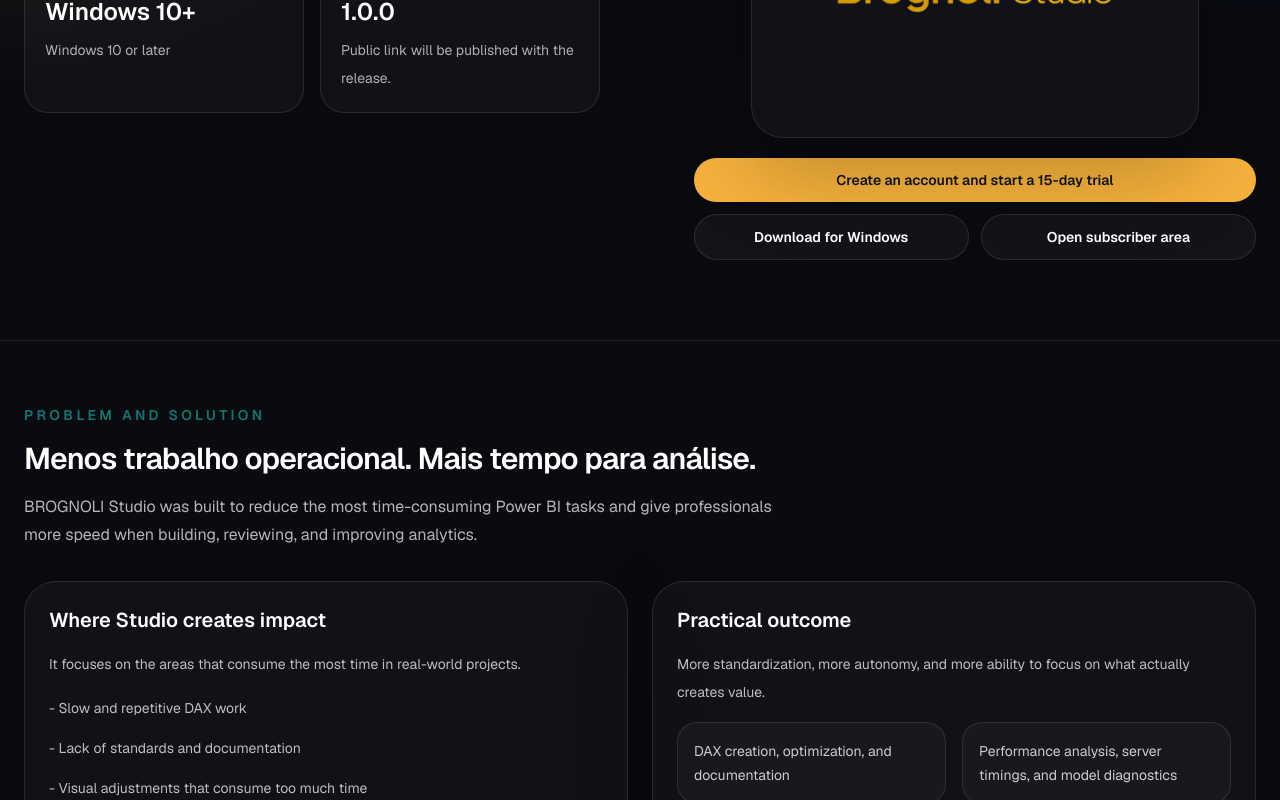
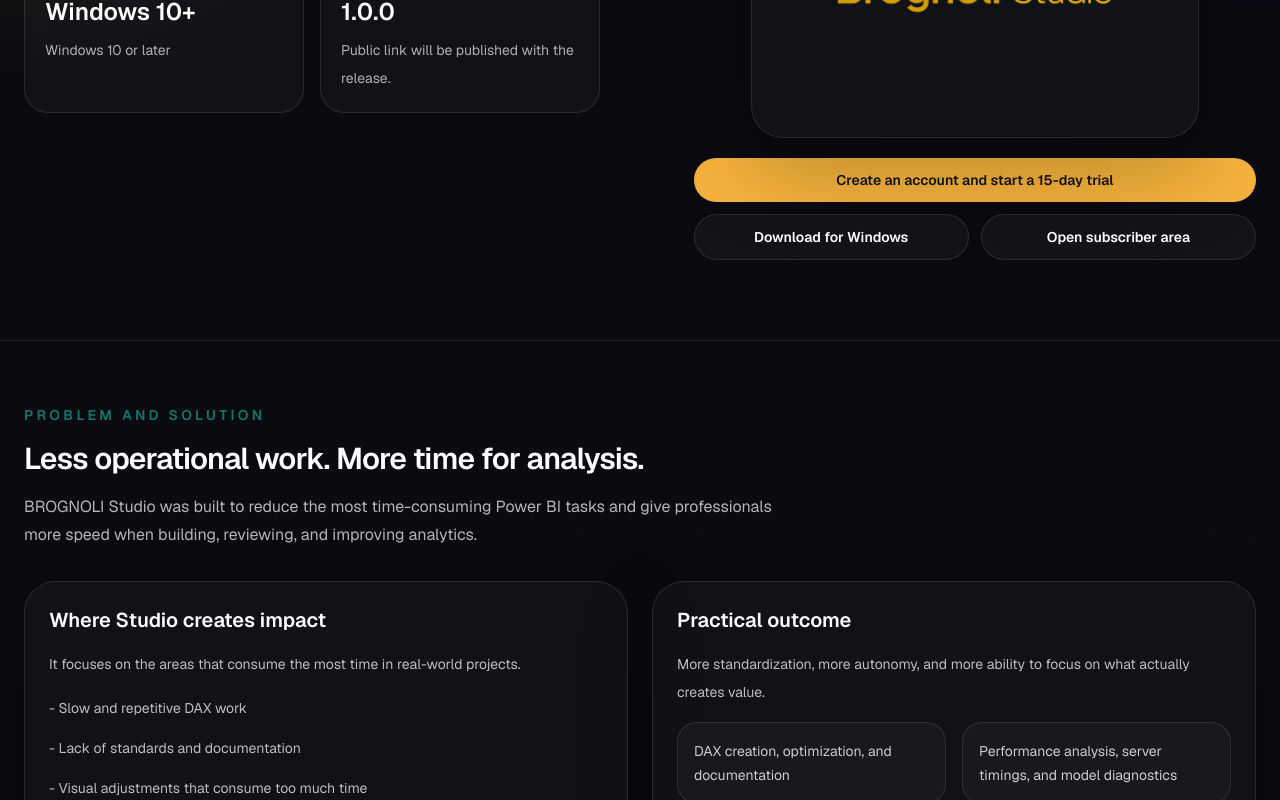
Before and after one commit to renanbrognoli01/brognolibisite, a Next.js app: page /en/studio in a window 1280 px wide. Shown: the part 478-1278 px from the top of the page. Built offline with nearby package versions, Linux system fonts and the light colour scheme; no server answers.

Commit message:
Adjust Studio hero composition and PT-BR copy

```diff
--- a/src/app/[locale]/studio/page.tsx
+++ b/src/app/[locale]/studio/page.tsx
@@ -476,7 +476,11 @@
 
       <Section
         eyebrow={copy.problemEyebrow}
-        title="Menos trabalho operacional. Mais tempo para análise."
+        title={
+          isPt
+            ? "Menos trabalho operacional. Mais tempo para análise."
+            : "Less operational work. More time for analysis."
+        }
         description={
           isPt
             ? "O BROGNOLI Studio foi criado para reduzir as tarefas mais cansativas do dia a dia em Power BI e devolver velocidade para quem precisa construir, revisar e evoluir análises."
```
